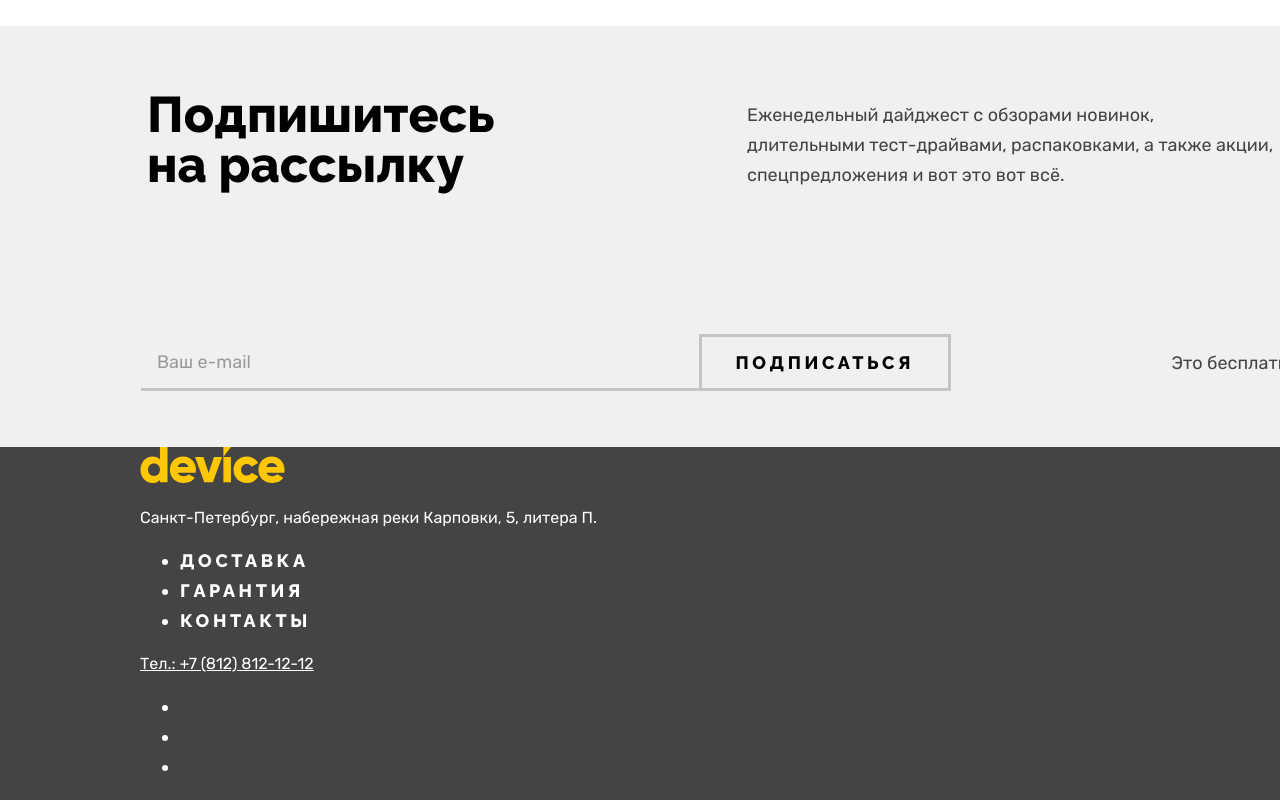
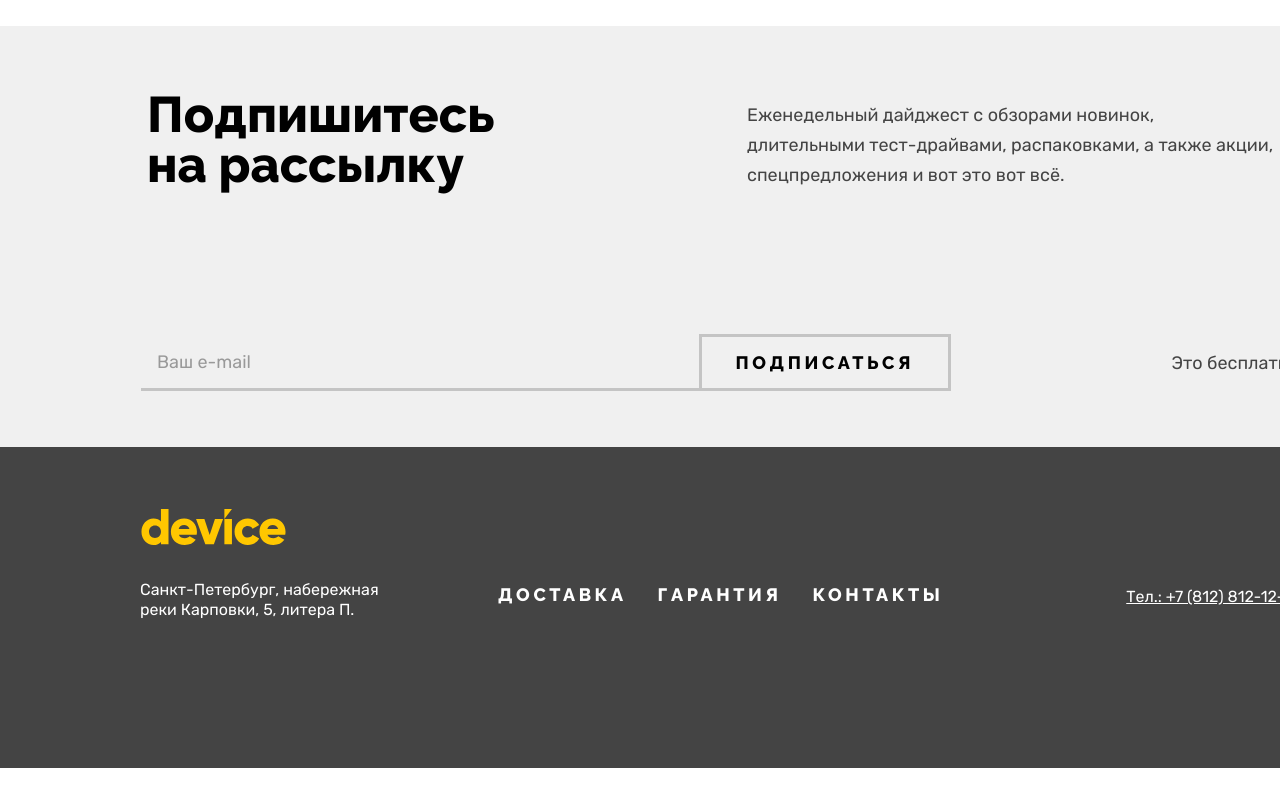
Before and after one commit to htmlacademy-htmlcss/2107255-device-35, a plain HTML site: page index.html in a window 1280 px wide. Shown: the part 2123-2923 px from the top of the page. After the commit the page ends 2891 px from the top, so only its background shows below. Drawn offline with Linux system fonts and the light colour scheme.

Commit message:
Добавляет сетки подвала сайта

```diff
--- a/index.html
+++ b/index.html
@@ -265,33 +265,32 @@
 
 		<footer class="page-footer">
 			<div class="footer-wrapper container">
-				<a class="logo-link" href="./index.html">
-					<img class="logo" src="./images/footer-logo.svg" width="145" height="36" alt="Логотип интернет-магазина «Device».">
+				<div class="footer-left-column">
+					<a class="footer-logo" href="./index.html" aria-current="page">
+						<img class="page-image" src="./images/footer-logo.svg" width="145" height="36" alt="Логотип интернет-магазина «Device».">
 					</a>
 
 					<address class="footer-address text-small">
-					<p>Санкт-Петербург, набережная реки Карповки, 5, литера П.</p>
+						<p class="reset-paragraph">Санкт-Петербург, набережная реки Карповки, 5, литера П.</p>
 					</address>
+				</div>
 
+				<div class="footer-center-column">
 					<nav class="footer-navigation">
-					<ul class="footer-navigation-list">
+						<ul class="footer-navigation-list reset-list">
 							<li class="footer-navigation-item">
-							<a class="footer-navigation-link footer-link text-subtitle" href="javascript:void(0)">Доставка</a>
+								<a class="footer-navigation-link text-subtitle footer-link" href="javascript:void(0)">Доставка</a>
 							</li>
 							<li class="footer-navigation-item">
-							<a class="footer-navigation-link footer-link text-subtitle" href="javascript:void(0)">Гарантия</a>
+								<a class="footer-navigation-link text-subtitle footer-link" href="javascript:void(0)">Гарантия</a>
 							</li>
 							<li class="footer-navigation-item">
-							<a class="footer-navigation-link footer-link text-subtitle" href="javascript:void(0)">Контакты</a>
+								<a class="footer-navigation-link text-subtitle footer-link" href="javascript:void(0)">Контакты</a>
 							</li>
 						</ul>
 					</nav>
 
-				<address class="footer-address text-small">
-					<a class="footer-phone footer-link" href="tel:+78128121212">Тел.: +7 (812) 812-12-12</a>
-				</address>
-
-				<ul class="footer-social">
+					<ul class="footer-social reset-list">
 						<li class="footer-social-item">
 							<a class="footer-social-link social-link-telegram" href="https://t.me/htmlacademy" target="_blank">
 								<span class="visually-hidden">Мы в Telegram</span>
@@ -308,10 +307,17 @@
 							</a>
 						</li>
 					</ul>
+				</div>
 
-				<a class="footer-developer-link" href="https://htmlacademy.ru/" target="_blank">
+				<div class="footer-right-column">
+					<address class="footer-address footer-address-phone text-small">
+						<a class="footer-phone footer-link" href="tel:+78128121212">Тел.: +7 (812) 812-12-12</a>
+					</address>
+
+					<a class="footer-developer" href="https://htmlacademy.ru/" target="_blank">
 						<span class="visually-hidden">Разработчик сайта — HTML Academy</span>
 					</a>
+				</div>
 			</div>
 		</footer>
 	</body>
--- a/styles/styles.css
+++ b/styles/styles.css
@@ -295,10 +295,36 @@ img {
 
 .page-footer {
 	margin-top: auto;
+	padding: 62px 0 61px;
 
 	color: #ffffff;
 
 	background-color: #444444;
+}
+
+.footer-wrapper {
+	display: flex;
+}
+
+.footer-left-column {
+	width: 240px;
+	margin: 0 113px 16px 0;
+	padding-bottom: 71px;
+}
+
+.footer-center-column {
+	display: grid;
+	align-content: start;
+	max-width: 477px;
+	margin-top: 66px;
+}
+
+.footer-right-column {
+	display: flex;
+	flex-direction: column;
+	align-items: flex-end;
+	width: 175px;
+	margin: 78px 0 4px auto;
 }
 
 .footer-link {
@@ -306,17 +332,69 @@ img {
 	color: inherit;
 }
 
+.footer-logo {
+	display: block;
+	width: 145px;
+	margin: 0 0 35px 1px;
+}
+
 .footer-address {
 	font-style: normal;
 	color: inherit;
 }
 
+.footer-navigation {
+	margin-bottom: 42px;
+}
+
+.footer-navigation-list {
+	display: flex;
+	flex-wrap: wrap;
+}
+
+.footer-navigation-item {
+	margin: 0 25px 10px 0;
+}
+
+.footer-navigation-link {
+	display: block;
+	padding: 9px 1px 10px 5px;
+}
+
+.footer-social {
+	display: flex;
+	justify-self: center;
+	margin: 0 30px 0 5px;
+}
+
+.footer-social-item {
+	margin-right: 15px;
+}
+
+.footer-social-item:last-child {
+	margin-right: 0;
+}
+
+.footer-social-link {
+	display: flex;
+	width: 40px;
+	height: 40px;
+}
+
+.footer-right-column > :nth-last-child(2) {
+	margin-bottom: 63px;
+}
+
 .footer-phone {
+	display: block;
+
 	text-decoration: underline;
 }
 
-.footer-social-link {
-	background-color: rgba(255, 255, 255, 0.3);
+.footer-developer {
+	width: 115px;
+	height: 33px;
+	margin-top: auto;
 }
 
 
```
Also changed, not shown: catalog.html (+4 -4 lines), styles/styles.min.css. Lines whose indentation alone changed are shown as unchanged.
